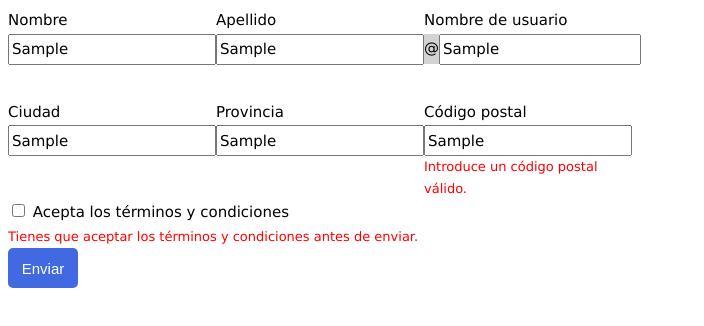
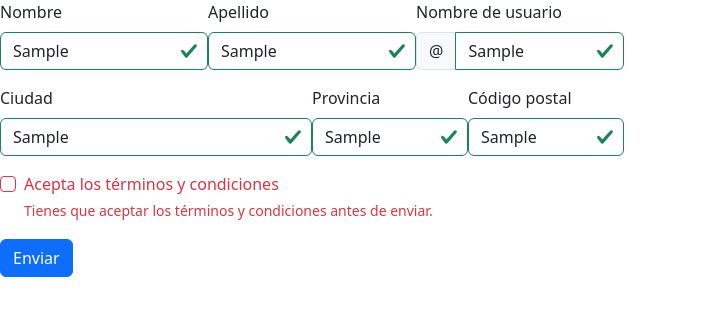
Before and after one commit to AdrianMontes/EjerciciosJS, a website: page Javascript/Ejercicio_pag215/html.html in a window 1280 px wide. Both pictures are taken after typing "Sample", "Sample", "Sample", "Sample", "Sample", "Sample" into the empty fields and a click on the button "Enviar". Shown: the whole page, without its empty margins (0-704 px from the left). Drawn offline with nearby package versions, Linux system fonts and the light colour scheme.

Commit message:
Ejercicio Bootstrap actualizado

```diff
--- a/Javascript/Ejercicio_pag215/css.css
+++ b/Javascript/Ejercicio_pag215/css.css
@@ -22,53 +22,4 @@ form {
 
 .input-group {
     display: flex;
-    justify-content: center;
-    width: min-content;
 }
-
-.form-control {
-    font-family: Verdana, Geneva, Tahoma, sans-serif;
-    font-size: 15px;
-    width: 200px;
-    height: 25px;
-}
-
-.valid-feedback, .invalid-feedback {
-    font-size: 13px;
-    visibility: hidden;
-}
-.valid-feedback {
-    color: lime;
-}
-.invalid-feedback {
-    color: red;
-}
-
-.input-group {
-    display: flex;
-}
-#inputGroupPrepend {
-    display: flex;
-    justify-content: center;
-    align-items: center;
-    background-color: lightgray;
-    width: 25px;
-    height: 30px;
-}
-
-.btn {
-    display: flex;
-    justify-content: center;
-    align-items: center;
-    background-color: royalblue;
-    color: white;
-    border: 0;
-    font-size: 15px;
-    width: 70px;
-    height: 40px;
-    border-radius: 5px;
-    -webkit-border-radius: 5px;
-    -moz-border-radius: 5px;
-    -ms-border-radius: 5px;
-    -o-border-radius: 5px;
-}
--- a/Javascript/Ejercicio_pag215/html.html
+++ b/Javascript/Ejercicio_pag215/html.html
@@ -4,7 +4,8 @@
     <meta charset="UTF-8" />
     <meta name="viewport" content="width=device-width, initial-scale=1.0" />
     <title>215</title>
-    <link rel="stylesheet" href="css.css" />
+    <link rel="stylesheet" href="css.css">
+    <link href="https://cdn.jsdelivr.net/npm/bootstrap@5.3.2/dist/css/bootstrap.min.css" rel="stylesheet" integrity="sha384-T3c6CoIi6uLrA9TneNEoa7RxnatzjcDSCmG1MXxSR1GAsXEV/Dwwykc2MPK8M2HN" crossorigin="anonymous">
   </head>
   <body>
     <form class="row g-3 needs-validation" novalidate>
@@ -14,7 +15,7 @@
           <br />
           <input
             type="text"
-            class="form-control is-valid"
+            class="form-control"
             id="validationCustom01"
             required
             aria-describedby="error_nombre"
@@ -26,7 +27,7 @@
           <br />
           <input
             type="text"
-            class="form-control is-valid"
+            class="form-control"
             id="validationCustom02"
             required
             aria-describedby="error_apellido"
@@ -41,7 +42,7 @@
             <span class="input-group-text" id="inputGroupPrepend">@</span>
             <input
               type="text"
-              class="form-control is-invalid"
+              class="form-control"
               id="validationCustomUsername"
               aria-describedby="error_usuario"
               required
@@ -56,7 +57,7 @@
           <br />
           <input
             type="text"
-            class="form-control is-invalid"
+            class="form-control"
             id="validationCustom03"
             required
             aria-describedby="error_ciudad"
@@ -70,7 +71,7 @@
           <br />
           <input
             type="text"
-            class="form-control is-invalid"
+            class="form-control"
             id="validationCustom04"
             aria-describedby="error_provincia"
             required
@@ -84,7 +85,7 @@
           <br />
           <input
             type="text"
-            class="form-control is-invalid"
+            class="form-control"
             id="validationCustom05"
             aria-describedby="error_cp"
             required
@@ -96,7 +97,7 @@
       <div class="col-12">
         <div class="form-check">
           <input
-            class="form-check-input is-invalid"
+            class="form-check-input"
             type="checkbox"
             value=""
             id="invalidCheck"
--- a/Javascript/Ejercicio_pag215/js.js
+++ b/Javascript/Ejercicio_pag215/js.js
@@ -10,60 +10,8 @@
         if (!form.checkValidity()) {
           event.preventDefault();
           event.stopPropagation();
-          alert("g");
-          var nombreInput = document.getElementById("validationCustom01");
-          var apellidoInput = document.getElementById("validationCustom02");
-          var usuarioInput = document.getElementById(
-            "validationCustomUsername"
-          );
-          var ciudadInput = document.getElementById("validationCustom03");
-          var provinciaInput = document.getElementById("validationCustom04");
-          var cpInput = document.getElementById("validationCustom05");
-          var terminosInput = document.getElementById("invalidCheck");
-
-          if (!nombreInput.checkValidity()) {
-            document.getElementById("error_nombre").style.visibility = "visible";
-          } else {
-            document.getElementById("error_nombre").style.visibility = "hidden";
-          }
-
-          if (!apellidoInput.checkValidity()) {
-            document.getElementById("error_apellido").style.visibility = "visible";
-          } else {
-            document.getElementById("error_apellido").style.visibility = "hidden";
-          }
-
-          if (!usuarioInput.checkValidity()) {
-            document.getElementById("error_usuario").style.visibility = "visible";
-          } else {
-            document.getElementById("error_usuario").style.visibility = "hidden";
-          }
-
-          if (!ciudadInput.checkValidity()) {
-            document.getElementById("error_ciudad").style.visibility = "visible";
-          } else {
-            document.getElementById("error_ciudad").style.visibility = "hidden";
-          }
-
-          if (!provinciaInput.checkValidity()) {
-            document.getElementById("error_provincia").style.visibility = "visible";
-          } else {
-            document.getElementById("error_provincia").style.visibility = "hidden";
-          }
-
-          var cpValue = cpInput.value;
-          if (isNaN(cpValue)) {
-            document.getElementById("error_cp").style.visibility = "visible";
-          } else {
-            document.getElementById("error_cp").style.visibility = "hidden";
-          }
-
-          if (!terminosInput.checkValidity()) {
-            document.getElementById("error_terminos").style.visibility = "visible";
-          } else {
-            document.getElementById("error_terminos").style.visibility = "hidden";
-          }
         }
+        form.classList.add('was-validated');
       },
       false
     );
--- /dev/null
+++ b/package.json
@@ -0,0 +1,5 @@
+{
+  "dependencies": {
+    "bootstrap": "^5.3.2"
+  }
+}
```
Also changed, not shown: 2 other files.
